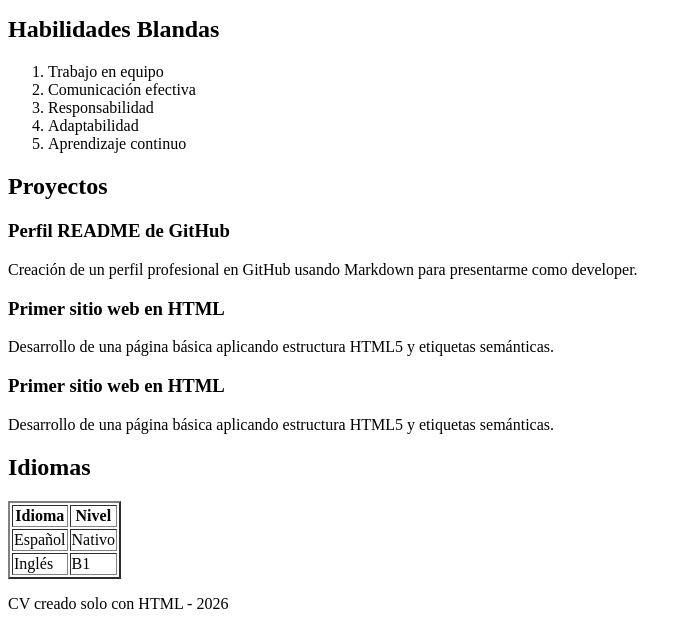
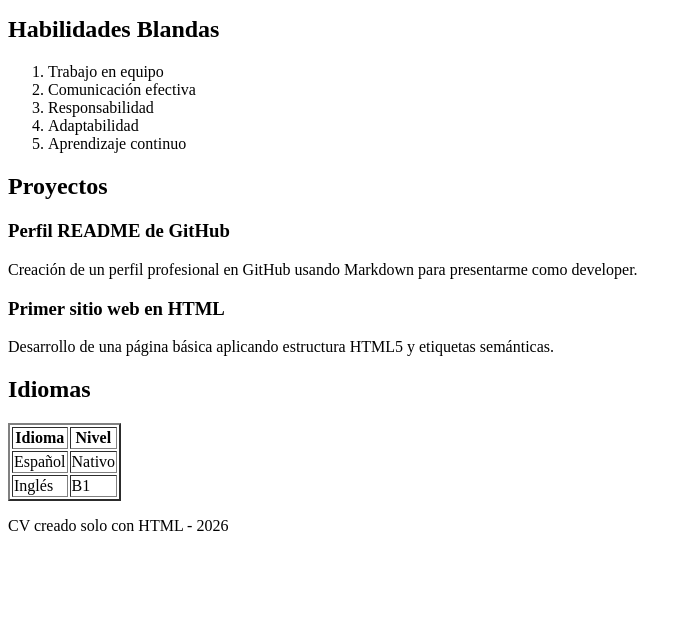
Before and after one commit to cristophercontrerasinformatica-dev/CV-HTML, a plain HTML site: page index.html in a window 1280 px wide. Shown: the part 927-1556 px from the top of the page, without its empty margins (0-692 px from the left). After the commit the page ends 1478 px from the top, so only its background shows below. Drawn offline with Linux system fonts and the light colour scheme.

Commit message:
refactor: remove small unused part from index.html

```diff
--- a/index.html
+++ b/index.html
@@ -73,14 +73,6 @@
   </section>
 
   <section>
-
-    <article>
-      <h3>Primer sitio web en HTML</h3>
-      <p>Desarrollo de una página básica aplicando estructura HTML5 y etiquetas semánticas.</p>
-    </article>
-  </section>
-
-  <section>
     <h2>Idiomas</h2>
     <table border="2">
       <thead>
@@ -102,10 +94,6 @@
     </table>
   </section>
 
-
-
-
-
 <footer>
     <p>CV creado solo con HTML - 2026</p>
   </footer>
```
